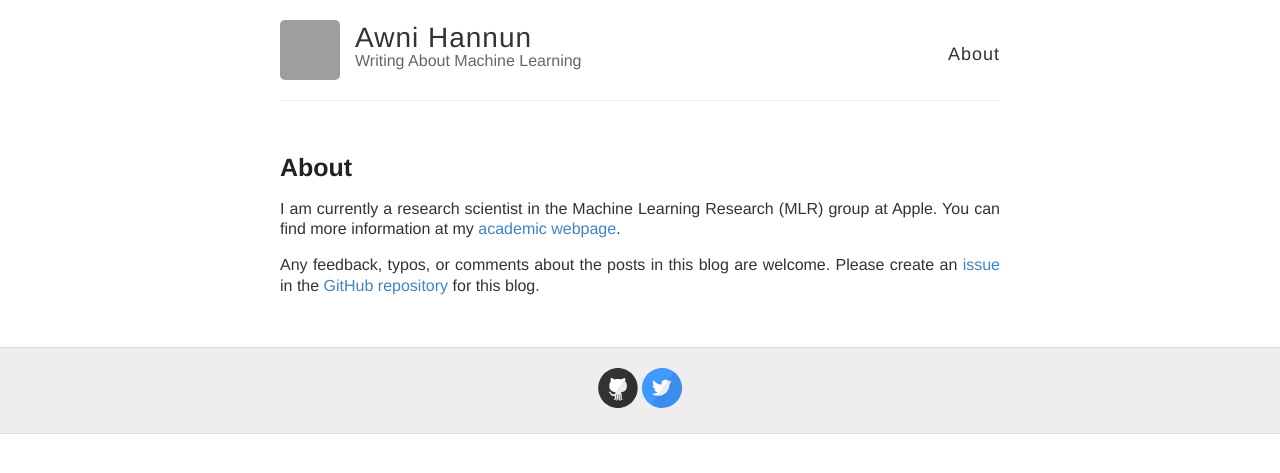
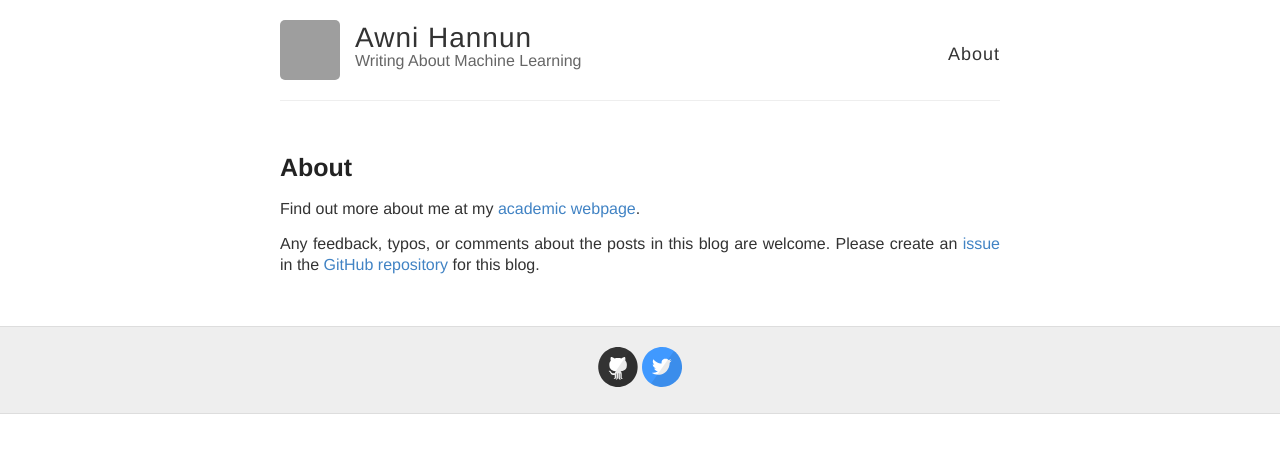
Before and after one commit to awni/awni.github.io, a Jekyll site: the page built from about.md, in a window 1280 px wide. Shown: the top 473 px of the page. Built offline with Jekyll 4.4.1, drawn with Linux system fonts in a browser that asks for light colours; grey boxes are pictures that could not be loaded.

Commit message:
Update about.md

```diff
--- a/about.md
+++ b/about.md
@@ -4,9 +4,7 @@ title: About
 permalink: /about/
 ---
 
-I am currently a research scientist in the Machine Learning Research (MLR)
-group at Apple. You can find more information at my
-[academic webpage](https://awnihannun.com/).
+Find out more about me at my [academic webpage](https://awnihannun.com/).
 
 Any feedback, typos, or comments about the posts in this blog are welcome.
 Please create an [issue](https://github.com/awni/awni.github.io/issues/new) in
```
